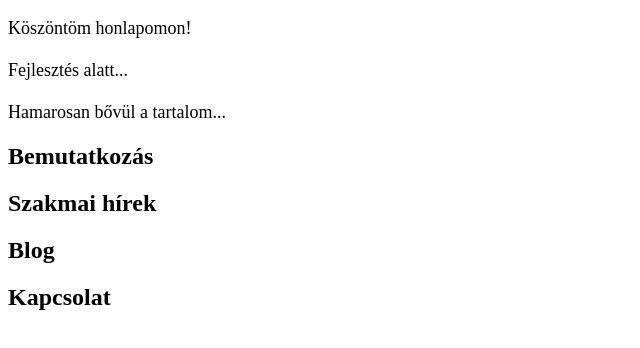
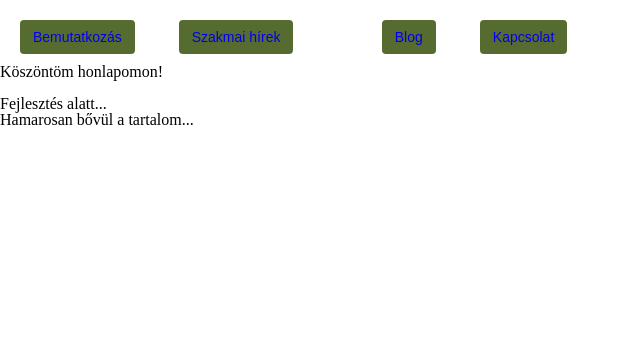
Before and after one commit to furpista/intropage, a plain HTML site: page index.html in a window 1280 px wide. Shown: the whole page, without its empty margins (0-640 px from the left). Drawn offline with nearby package versions, Linux system fonts and the light colour scheme.

Commit message:
css fromatting

```diff
--- a/index.html
+++ b/index.html
@@ -1,17 +1,18 @@
 <!DOCTYPE html>
 <html>
 <head>
+  <link rel="stylesheet" href="https://cdnjs.cloudflare.com/ajax/libs/meyer-reset/2.0/reset.css">
   <link rel="stylesheet" type="text/css" href="main.css">
   <meta charset="utf-8">
   <title>DRFUR.HU</title>
   <meta name="viewport" content="width=device-width, initial-scale=1">
 </head>
 <body>
-   <p>Köszöntöm honlapomon!<br><br>Fejlesztés alatt...<br><br>Hamarosan bővül a tartalom...</p>
-
-  <h2>Bemutatkozás</h2>
-  <h2>Szakmai hírek</h2>
-  <h2>Blog</h2>
-  <h2>Kapcsolat</h2>
+  <a href="#" class="btn">Bemutatkozás</a>
+  <a href="#" class="btn">Szakmai hírek<a>
+  <a href="#" class="btn">Blog</a>
+  <a href="#" class="btn">Kapcsolat</a>
+  <p>Köszöntöm honlapomon!<br><br>Fejlesztés alatt...<br
+   <br>Hamarosan bővül a tartalom...</p>
 </body>
 </html>
--- a/main.css
+++ b/main.css
@@ -1,4 +1,20 @@
-
-h1 {font-family: arial;
+.btn {background-color: darkolivegreen;
+}
+a {font-family: arial;
+  margin: 20px;
+  border: 50px;
   font-size: 30px}
-p {font-size: 18px;}
+.btn {
+  display: inline-block;
+  text-decoration: none;
+  font-family: Arial, sans-serif;
+  text-align: center;
+  font-size: 14px;
+  line-height: 1.42857143;
+  padding: 6px 12px;
+  margin-bottom: 10px;
+  border: 1px solid transparent;
+  border-radius: 4px;
+  white-space: nowrap;
+  vertical-align: middle;
+}
```
